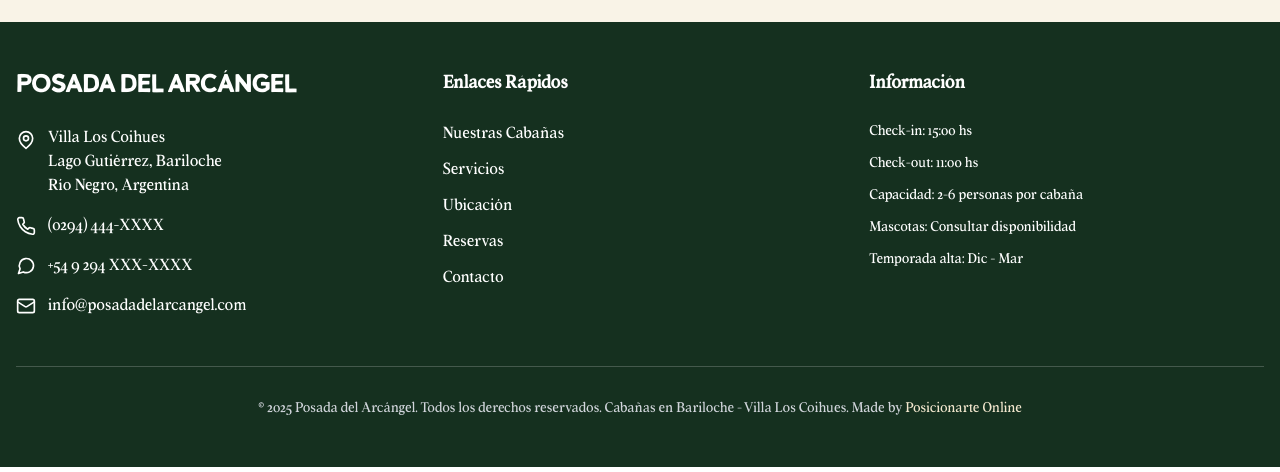
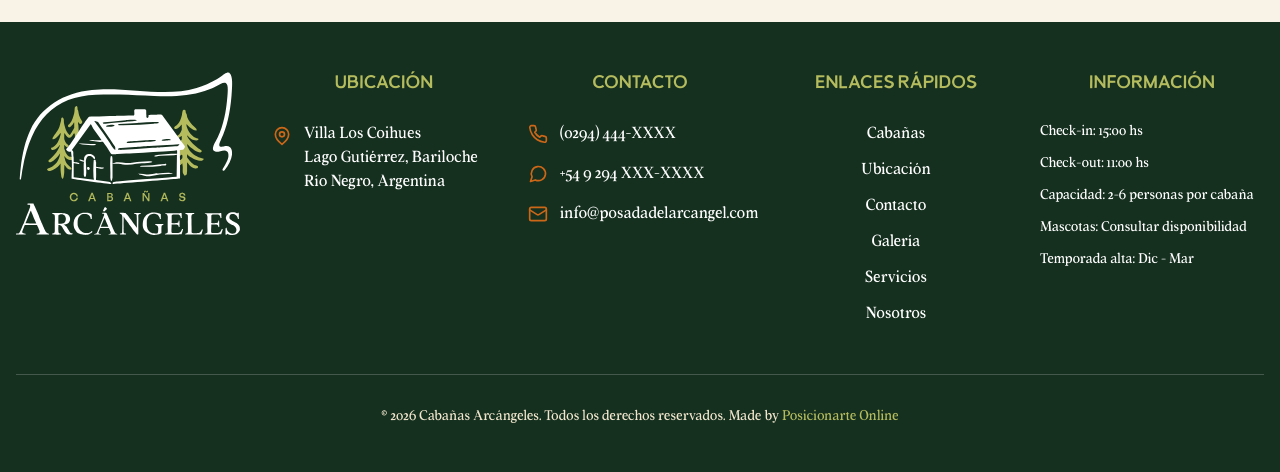
Before and after one commit to agusruiz11/cabanias-arcangeles, a React (Vite) app: page /gallery in a window 1280 px wide. Shown: the part 1288-1760 px from the top of the page. Built offline with nearby package versions, Linux system fonts and the light colour scheme.

Commit message:
new footer

```diff
--- a/src/App.jsx
+++ b/src/App.jsx
@@ -70,7 +70,7 @@ function App() {
         <meta name="twitter:image" content="/og-image.png" />
       </Helmet>
 
-      <div className="min-h-screen bg-brand-beige-pale">
+      <div className="min-h-screen w-full max-w-[100vw] overflow-x-hidden bg-brand-beige-pale">
         <Header />
         <Hero />
         <Suspense fallback={<div className="min-h-[30vh]" aria-hidden />}>
--- a/src/components/Footer.jsx
+++ b/src/components/Footer.jsx
@@ -1,56 +1,128 @@
 import React from 'react';
 import { MapPin, Phone, Mail, MessageCircle } from 'lucide-react';
+import logo from '../assets/imgs/logo/completo/logo_v1Asset 5.svg';
 
 const Footer = () => {
   return (
     <footer className="bg-forest text-white py-12">
       <div className="max-w-7xl mx-auto px-4">
-        <div className="grid md:grid-cols-3 gap-8">
+        <div className="grid md:grid-cols-5 gap-8">
           {/* Información de contacto */}
           <div>
-            <h3 className="font-display text-2xl font-bold mb-6">Posada del Arcángel</h3>
+            <img
+              src={logo}
+              alt="Logo Posada del Arcángel"
+              className="w-56 mb-6 transition-transform duration-300 hover:scale-110"
+              style={{ display: 'block' }}
+            />
+          </div>
             <div className="space-y-4">
-              <div className="flex items-start space-x-3">
-                <MapPin className="w-5 h-5 mt-1 flex-shrink-0" />
+            <h4 className="font-display text-[#b5bc5e] text-lg mb-6 text-center">Ubicación</h4>
+              <a
+                href="https://maps.app.goo.gl/nanBVxe5UNXXKAF76"
+                target="_blank"
+                rel="noopener noreferrer"
+                className="flex items-start space-x-3 hover:text-[#5e9fe1] transition-colors group"
+              >
+                <MapPin className="w-5 h-5 mt-1 flex-shrink-0 text-[#cd6718]" />
                 <div>
                   <span className="block">Villa Los Coihues</span>
                   <span className="block">Lago Gutiérrez, Bariloche</span>
                   <span className="block">Río Negro, Argentina</span>
                 </div>
-              </div>
+              </a>
+            </div>
+            <div className="space-y-4">
+              <h4 className="font-display text-[#b5bc5e] text-lg mb-6 text-center">Contacto</h4>
+            <div className="space-y-4">
+              <a
+                href="tel:+54294444XXXX"
+                className="flex items-center space-x-3 hover:text-[#5e9fe1] transition-colors"
+              >
+                <Phone className="w-5 h-5 flex-shrink-0 text-[#cd6718]" />
+                <span>(0294) 444-XXXX</span>
+              </a>
 
-              <div className="flex items-center space-x-3">
-                <Phone className="w-5 h-5 flex-shrink-0" />
-                <span>(0294) 444-XXXX</span>
-              </div>
+              <a
+                href="https://wa.me/54294XXXXXXXX"
+                target="_blank"
+                rel="noopener noreferrer"
+                className="flex items-center space-x-3 hover:text-[#5e9fe1] transition-colors"
+              >
+                <MessageCircle className="w-5 h-5 flex-shrink-0 text-[#cd6718]" />
+                <span>+54 9 294 XXX-XXXX</span>
+              </a>
 
-              <div className="flex items-center space-x-3">
-                <MessageCircle className="w-5 h-5 flex-shrink-0" />
-                <span>+54 9 294 XXX-XXXX</span>
-              </div>
-
-              <div className="flex items-center space-x-3">
-                <Mail className="w-5 h-5 flex-shrink-0" />
+              <a
+                href="mailto:info@posadadelarcangel.com"
+                className="flex items-center space-x-3 hover:text-[#5e9fe1] transition-colors"
+              >
+                <Mail className="w-5 h-5 flex-shrink-0 text-[#cd6718]" />
                 <span>info@posadadelarcangel.com</span>
-              </div>
+              </a>
             </div>
           </div>
 
           {/* Enlaces rápidos */}
           <div>
-            <h4 className="font-semibold text-lg mb-6">Enlaces Rápidos</h4>
-            <ul className="space-y-3">
-              <li><span className="hover:text-brand-beige-light cursor-pointer transition-colors">Nuestras Cabañas</span></li>
-              <li><span className="hover:text-brand-beige-light cursor-pointer transition-colors">Servicios</span></li>
-              <li><span className="hover:text-brand-beige-light cursor-pointer transition-colors">Ubicación</span></li>
-              <li><span className="hover:text-brand-beige-light cursor-pointer transition-colors">Reservas</span></li>
-              <li><span className="hover:text-brand-beige-light cursor-pointer transition-colors">Contacto</span></li>
+            <h4 className="font-display text-[#b5bc5e] text-lg mb-6 text-center">Enlaces Rápidos</h4>
+            <ul className="space-y-3 text-center">
+              <li>
+                <a
+                  href="#cabin-gallery"
+                  className="hover:text-[#cd6718] cursor-pointer transition-colors"
+                >
+                  Cabañas
+                </a>
+              </li>
+              <li>
+                <a
+                  href="#location"
+                  className="hover:text-[#cd6718] cursor-pointer transition-colors"
+                >
+                  Ubicación
+                </a>
+              </li>
+              <li>
+                <a
+                  href="#contact"
+                  className="hover:text-[#cd6718] cursor-pointer transition-colors"
+                >
+                  Contacto
+                </a>
+              </li>
+              <li>
+                <a
+                  href="gallery"
+                  className="hover:text-[#cd6718] cursor-pointer transition-colors"
+                >
+                  Galería
+                </a>
+              </li>
+              <li>
+                <a
+                  href="#services"
+                  className="hover:text-[#cd6718] cursor-pointer transition-colors"
+                >
+                  Servicios
+                </a>
+              </li>
+              <li>
+                <a
+                  href="#about"
+                  target="_blank"
+                  rel="noopener noreferrer"
+                  className="hover:text-[#cd6718] cursor-pointer transition-colors"
+                >
+                  Nosotros
+                </a>
+              </li>
             </ul>
           </div>
 
           {/* Información adicional */}
           <div>
-            <h4 className="font-semibold text-lg mb-6">Información</h4>
+            <h4 className="font-display text-[#b5bc5e] text-lg mb-6 text-center">Información</h4>
             <div className="space-y-3 text-sm">
               <p>Check-in: 15:00 hs</p>
               <p>Check-out: 11:00 hs</p>
@@ -62,10 +134,9 @@ const Footer = () => {
         </div>
 
         <div className="border-t border-white/20 mt-12 pt-8 text-center">
-          <p className="text-sm text-gray-300">
-            © 2025 Posada del Arcángel. Todos los derechos reservados.
-            Cabañas en Bariloche - Villa Los Coihues.
-            Made by <a href="https://www.posicionarte.online/" target="_blank" rel="noopener noreferrer" className="text-brand-beige-light hover:text-brand-medium-blue">Posicionarte Online</a>
+          <p className="text-sm text-[#f2e7ce]">
+            © 2026 Cabañas Arcángeles. Todos los derechos reservados.
+            Made by <a href="https://www.posicionarte.online/" target="_blank" rel="noopener noreferrer" className="text-display text-[#b5bc5e] hover:text-[#cd6718]">Posicionarte Online</a>
           </p>
         </div>
       </div>
--- a/src/components/GoogleReviews.tsx
+++ b/src/components/GoogleReviews.tsx
@@ -102,13 +102,13 @@ function ReviewCard({
 
   return (
     <article
-      className="font-google flex min-h-[280px] flex-col rounded-xl border border-gray-200 bg-white p-5 shadow-sm transition-shadow hover:shadow-md"
+      className="font-google flex min-h-0 flex-col rounded-xl border border-gray-200 bg-white p-4 shadow-sm transition-shadow hover:shadow-md"
       aria-label={`Reseña de ${review.author ?? 'Anónimo'}`}
     >
       {/* Arriba: inicial + nombre + fecha */}
-      <div className="mb-3 flex items-start gap-3">
+      <div className="mb-2 flex items-start gap-2">
         <div
-          className="h-10 w-10 shrink-0 overflow-hidden rounded-full flex items-center justify-center text-white text-sm font-medium"
+          className="h-9 w-9 shrink-0 overflow-hidden rounded-full flex items-center justify-center text-white text-sm font-medium"
           style={{ backgroundColor: bgColor }}
           aria-hidden
         >
@@ -135,24 +135,22 @@ function ReviewCard({
 
       {/* Centro: texto de la reseña */}
       {text ? (
-        <div className="flex-1 text-gray-800">
-          <p className="whitespace-pre-wrap text-sm leading-relaxed">{displayText}</p>
+        <div className="min-w-0 text-gray-800">
+          <p className="whitespace-pre-wrap text-sm leading-snug">{displayText}</p>
           {shouldTruncate && (
             <button
               type="button"
               onClick={() => setExpanded((e) => !e)}
-              className="mt-2 text-sm font-medium text-gray-600 underline hover:text-gray-800 focus:outline-none focus:ring-2 focus:ring-gray-300 focus:ring-offset-1 rounded"
+              className="mt-1.5 text-sm font-medium text-gray-600 underline hover:text-gray-800 focus:outline-none focus:ring-2 focus:ring-gray-300 focus:ring-offset-1 rounded"
             >
               {expanded ? 'Leer menos' : 'Leer más'}
             </button>
           )}
         </div>
-      ) : (
-        <div className="flex-1" />
-      )}
+      ) : null}
 
       {/* Abajo: estrellas amarillas + logo Google */}
-      <div className="mt-4 flex items-center justify-between border-t border-gray-100 pt-3">
+      <div className="mt-3 flex items-center justify-between border-t border-gray-100 pt-2">
         <div className="flex items-center gap-0.5" aria-label={`${rating} de 5 estrellas`}>
           {[1, 2, 3, 4, 5].map((i) => (
             <Star
@@ -399,7 +397,7 @@ export function GoogleReviews() {
           <ChevronLeft className="h-5 w-5" aria-hidden />
         </button>
 
-        <div className="min-w-0 flex-1 grid grid-cols-1 sm:grid-cols-3 gap-4">
+        <div className="min-w-0 flex-1 grid grid-cols-1 sm:grid-cols-3 gap-4 items-start">
           {visibleReviews.map((review, i) => (
             <ReviewCard
               key={sliceStart + i}
--- a/src/index.css
+++ b/src/index.css
@@ -1,6 +1,19 @@
 @tailwind base;
 @tailwind components;
 @tailwind utilities;
+
+/* Evitar scroll horizontal y borde blanco: ancho máximo = viewport */
+html {
+  overflow-x: hidden;
+  width: 100%;
+  max-width: 100vw;
+}
+
+#root {
+  width: 100%;
+  max-width: 100vw;
+  overflow-x: hidden;
+}
 
 /* VolumeTC Font Faces */
 @font-face {
@@ -30,6 +43,11 @@
 body {
   font-family: 'VolumeTC', sans-serif;
   @apply bg-white text-slate-800;
+  margin: 0;
+  padding: 0;
+  overflow-x: hidden;
+  width: 100%;
+  max-width: 100vw;
 }
 
 .font-display {
```
Also changed, not shown: src/components/CabinGallery.jsx (+11 -11 lines).
